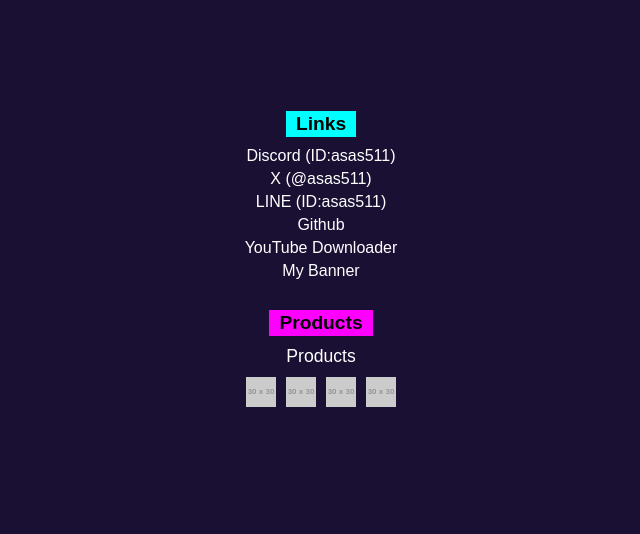
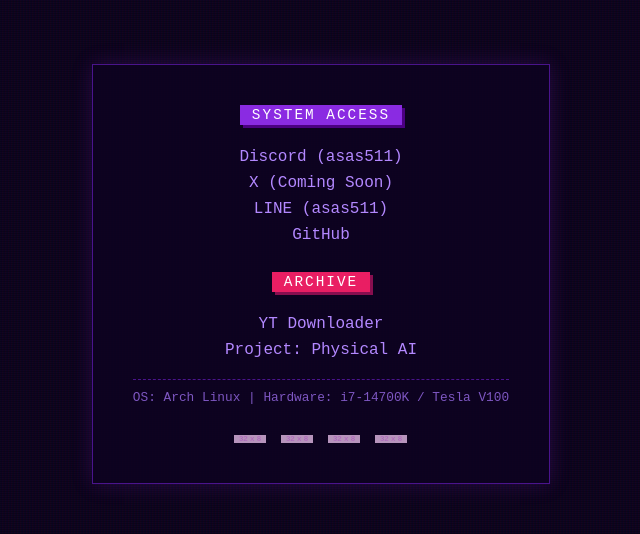
Before and after one commit to as53820/my-website, a plain HTML site: page index.html in a window 1280 px wide. Shown: the part 126-660 px from the top of the page, without its empty margins (319-959 px from the left). Drawn offline with Linux system fonts and the light colour scheme; placeholder pictures from the web are drawn by us.

Commit message:
Auto-update: (date)

```diff
--- a/index.html
+++ b/index.html
@@ -3,113 +3,116 @@
 
 <head>
     <meta charset="UTF-8">
-    <meta name="viewport" content="width=device-width, initial-scale=1.0">
-    <title>AS53820's Personal Page</title>
+    <title>AS53820 // Personal Terminal</title>
     <style>
         body {
-            /* 背景は暗い紫 */
-            background-color: #1a1033;
-            /* 文字色は白 */
-            color: #ffffff;
-            /* フォントは標準的なゴシック体 */
-            font-family: 'MS PGothic', 'Hiragino Kaku Gothic ProN', 'Meiryo', sans-serif;
-            margin: 0;
-            padding: 0;
+            /* 深みのある暗い紫 */
+            background-color: #0d0221;
+            color: #e0e0e0;
+            font-family: 'JetBrains Mono', 'Courier New', monospace;
             display: flex;
             justify-content: center;
             align-items: center;
             min-height: 100vh;
+            margin: 0;
+            /* 画面にうっすら走査線のようなノイズを入れて「端末感」を出す */
+            background-image: linear-gradient(rgba(18, 16, 16, 0) 50%, rgba(0, 0, 0, 0.25) 50%), linear-gradient(90deg, rgba(255, 0, 0, 0.06), rgba(0, 255, 0, 0.02), rgba(0, 0, 118, 0.06));
+            background-size: 100% 2px, 3px 100%;
         }
 
-        .container {
-            width: 90%;
-            max-width: 600px;
+        .box {
+            border: 1px solid #4a148c;
+            /* 紫の枠線 */
+            padding: 40px;
+            background: rgba(13, 2, 33, 0.8);
+            box-shadow: 0 0 20px rgba(138, 43, 226, 0.2);
             text-align: center;
         }
 
-        /* 平成テキストサイト風見出し（マーカーデザイン） */
-        h2 {
+        /* 独自の見出しスタイル：ネオンパープル */
+        .tag {
             display: inline-block;
-            font-size: 1.2em;
-            font-weight: bold;
-            color: #000000;
-            margin: 0 0 10px 0;
-            padding: 2px 10px;
+            background: #8a2be2;
+            color: #fff;
+            padding: 2px 12px;
+            font-size: 0.9em;
+            margin-bottom: 15px;
+            text-transform: uppercase;
+            letter-spacing: 2px;
+            box-shadow: 3px 3px 0px #4b0082;
         }
 
-        h2.links {
-            /* 見出し背景：水色 */
-            background-color: #00ffff;
+        .links a {
+            display: block;
+            color: #b388ff;
+            text-decoration: none;
+            margin: 8px 0;
+            transition: 0.3s;
         }
 
-        h2.products {
-            /* 見出し背景：ピンク */
-            background-color: #ff00ff;
+        .links a:hover {
+            color: #fff;
+            text-shadow: 0 0 8px #8a2be2;
+            padding-left: 10px;
         }
 
-        /* リンク集とProductsセクション */
-        .section {
-            margin-bottom: 30px;
+        .spec-text {
+            font-size: 0.8em;
+            color: #7e57c2;
+            margin-top: 20px;
+            border-top: 1px dashed #4a148c;
+            padding-top: 10px;
         }
 
-        /* リンクのスタイル */
-        .section a {
-            display: block;
-            color: #ffffff;
-            text-decoration: none;
-            margin-bottom: 5px;
-            font-size: 1em;
+        /* キャラクターエリア：ただ並べるのではなく枠で囲む */
+        .avatar-area {
+            margin-top: 30px;
+            display: flex;
+            justify-content: center;
+            gap: 15px;
+            opacity: 0.7;
         }
 
-        .section a:hover {
-            /* ホバー時：下線 */
-            text-decoration: underline;
+        .avatar-area img {
+            filter: sepia(1) saturate(2) hue-rotate(240deg);
+            /* 紫っぽく加工 */
+            width: 32px;
+            transition: 0.5s;
         }
 
-        /* Productsサブ見出し */
-        .products-sub {
-            font-size: 1.1em;
-            margin-bottom: 10px;
-        }
-
-        /* キャラクター画像の並び（ダミー画像） */
-        .character-line {
-            display: flex;
-            justify-content: center;
-            gap: 10px;
-        }
-
-        .character-line img {
-            width: 30px;
-            height: 30px;
-            border: none;
+        .avatar-area img:hover {
+            filter: none;
+            opacity: 1;
+            transform: scale(1.2);
         }
     </style>
 </head>
 
 <body>
-    <div class="container">
-        <div class="section">
-            <h2 class="links">Links</h2>
-            <div class="link-list">
-                <a href="#">Discord (ID:asas511)</a>
-                <a href="#">X (@asas511)</a>
-                <a href="#">LINE (ID:asas511)</a>
-                <a href="#">Github</a>
-                <a href="#">YouTube Downloader</a>
-                <a href="#">My Banner</a>
-            </div>
+    <div class="box">
+        <div class="tag">System Access</div>
+        <div class="links">
+            <a href="#">Discord (asas511)</a>
+            <a href="#">X (Coming Soon)</a>
+            <a href="#">LINE (asas511)</a>
+            <a href="https://github.com/as53820">GitHub</a>
         </div>
 
-        <div class="section">
-            <h2 class="products">Products</h2>
-            <div class="products-sub">Products</div>
-            <div class="character-line">
-                <img src="https://via.placeholder.com/30x30/FFFFFF/000000?text=C" alt="char">
-                <img src="https://via.placeholder.com/30x30/FFFFFF/000000?text=C" alt="char">
-                <img src="https://via.placeholder.com/30x30/FFFFFF/000000?text=C" alt="char">
-                <img src="https://via.placeholder.com/30x30/FFFFFF/000000?text=C" alt="char">
-            </div>
+        <div class="tag" style="background: #e91e63; box-shadow: 3px 3px 0px #880e4f; margin-top: 20px;">Archive</div>
+        <div class="links">
+            <a href="#">YT Downloader</a>
+            <a href="#">Project: Physical AI</a>
+        </div>
+
+        <div class="spec-text">
+            OS: Arch Linux | Hardware: i7-14700K / Tesla V100
+        </div>
+
+        <div class="avatar-area">
+            <img src="https://via.placeholder.com/32/8a2be2/ffffff?text=1" alt="0">
+            <img src="https://via.placeholder.com/32/8a2be2/ffffff?text=2" alt="1">
+            <img src="https://via.placeholder.com/32/8a2be2/ffffff?text=3" alt="3">
+            <img src="https://via.placeholder.com/32/8a2be2/ffffff?text=4" alt="5">
         </div>
     </div>
 </body>
```
